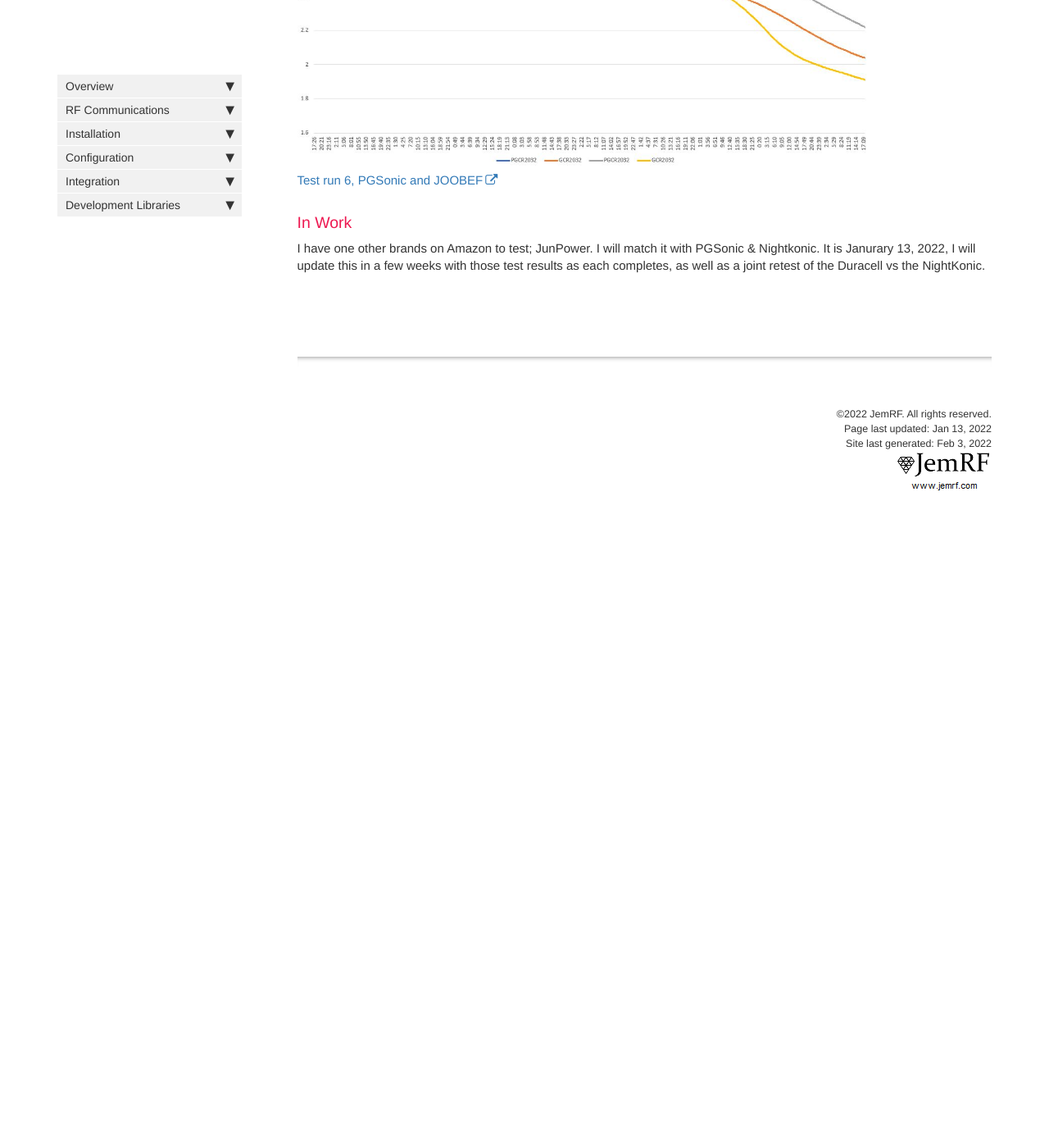
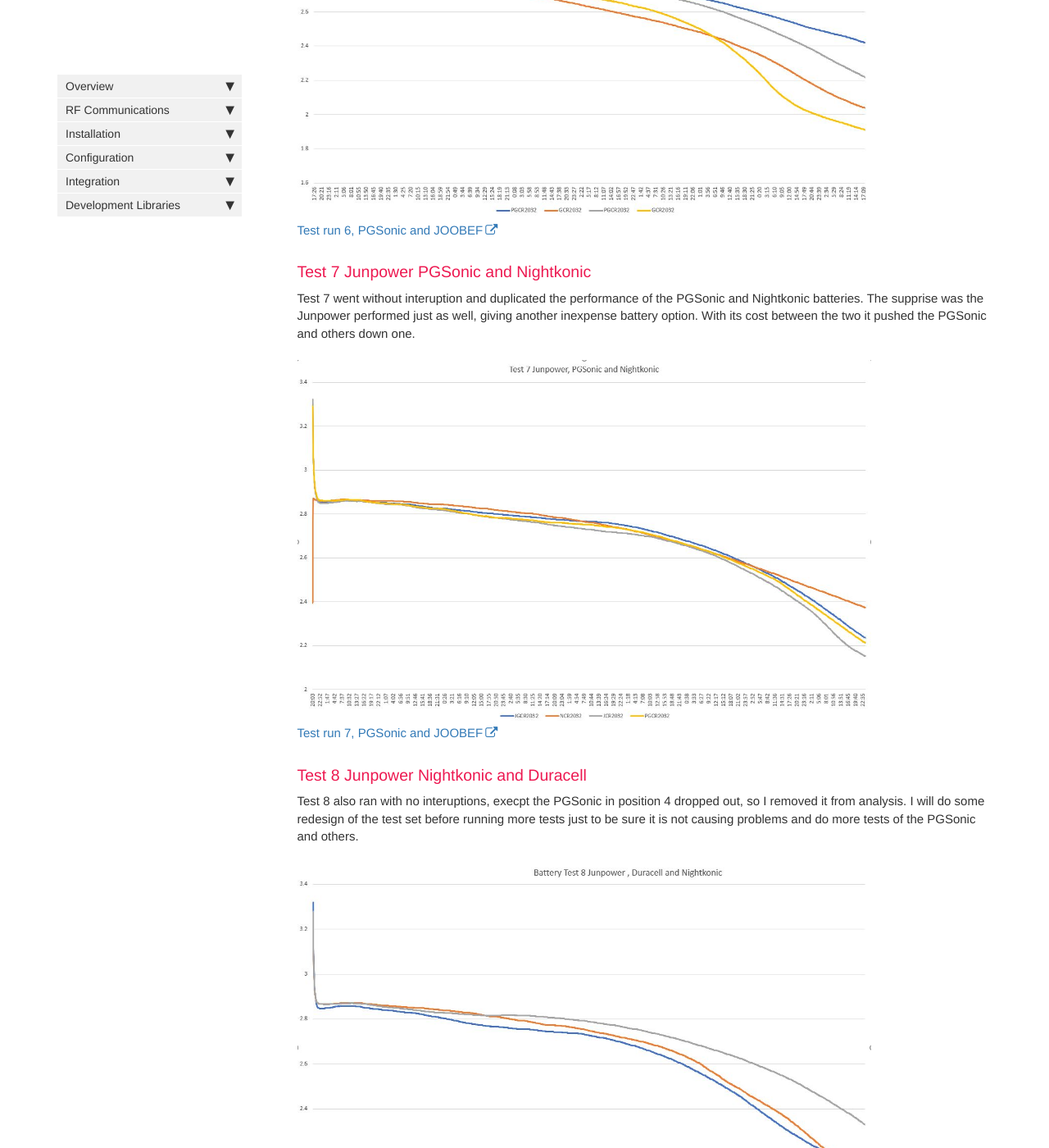
Before and after one commit to JemRF/RF-Documentation, a Jekyll site: the page built from pages/mydoc/cr2032_battery_testing.md, in a window 1280 px wide and 1400 px high, scrolled down 7941 px. Shown: the whole window at 82% size. Built offline with Jekyll 4.4.1, drawn with Linux system fonts in a browser that asks for light colours; comment, search, counter and statistics services are not loaded; before the commit the page ends 8604 px from its top, so only the background shows below that; some of the changed text lies outside the part shown.

Commit message:
JD-7 #comment Update with test 7 and 8 #inWork

```diff
--- a/pages/mydoc/cr2032_battery_testing.md
+++ b/pages/mydoc/cr2032_battery_testing.md
@@ -1,7 +1,7 @@
 ---
 title: CR2032 Battery Testing
 keywords: 2032, cr2032, coin battery, testing coin battery
-last_updated: Jan 13, 2022
+last_updated: Feb 03, 2022
 tags:
 summary: "This page is a work in progress - stay tuned for updates"
 sidebar: mydoc_sidebar
@@ -45,12 +45,13 @@ First, I needed to create a performance rating. To do that, I assigned a ranking
 |Brand  |Code for Testing|General Cost (C) |Days Working|Cost Per Performance|C/P Order|
 |-------|-------------------|:---------------:|:---------------:|:--------------:|:-----------:|
 |NightKonic |NCR2032    |$ 0.25   |8-9|.083 |1|
-|PGSonic	|PGCR2032	|$ 0.45 |8-9 |.150|2|
-|Duracell   |DCR2032    |$ 1.21   |10-11|.234  |3|
-|JOOBEF 	|GCR2032	|$ 0.25 |6-7|.250|4|
-|Panasonic  |PCR2032    |$ 0.5    |6-7|.500  |5|
-|Energizer  |ECR2032    |$ 0.76   |6-7|.710  |6|
-|Amazon |ACR2032    |0.79   |6-7|.790  |7|
+|Junpower   |JCR2032    |$ 0.39 |8-9|.130 |2|
+|PGSonic	|PGCR2032	|$ 0.45 |8-9 |.150|3|
+|Duracell   |DCR2032    |$ 1.21   |10-11|.234  |4|
+|JOOBEF 	|GCR2032	|$ 0.25 |6-7|.250|5|
+|Panasonic  |PCR2032    |$ 0.5    |6-7|.500  |6|
+|Energizer  |ECR2032    |$ 0.76   |6-7|.710  |7|
+|Amazon |ACR2032    |0.79   |6-7|.790  |8|
 
 Because prices are under constant change, your price could change the Cost to Performance Order.  These prices were what I paid at the time I ordered them or their cost at this publication.
 
@@ -164,5 +165,18 @@ Test 6 was a smooth test with no interruptions or strange events.  This test las
 
 {% include image.html file="cr2032_test_6f.jpg" alt="Test Run 6"%}
 [Test run 6, PGSonic and JOOBEF](https://jemrf.github.io/RF-Documentation/images/cr2032_test_6f.jpg)
-### In Work
-I have one other brands on Amazon to test; JunPower. I will match it with PGSonic & Nightkonic. It is Janurary 13, 2022, I will update this in a few weeks with those test results as each completes, as well as a joint retest of the Duracell vs the NightKonic.
+
+### Test 7 Junpower PGSonic and Nightkonic
+Test 7 went without interuption and duplicated the performance of the PGSonic and Nightkonic batteries.  The supprise was the Junpower performed just as well, giving another inexpense battery option. With its cost between the two it pushed the PGSonic and others down one.
+
+{% include image.html file="cr2032_test_7.jpg" alt="Test Run 7"%}
+[Test run 7, PGSonic and JOOBEF](https://jemrf.github.io/RF-Documentation/images/cr2032_test_7.jpg)
+
+### Test 8 Junpower Nightkonic and Duracell
+Test 8 also ran with no interuptions, execpt the PGSonic in position 4 dropped out, so I removed it from analysis. I will do some redesign of the test set before running more tests just to be sure it is not causing problems and do more tests of the PGSonic and others.
+
+{% include image.html file="cr2032_test_8.jpg" alt="Test Run 8"%}
+[Test run 8, PGSonic and JOOBEF](https://jemrf.github.io/RF-Documentation/images/cr2032_test_8.jpg)
+
+It is Febuary 3, 2022, I will continue over the next few months to rerun comparison tests and update this report with those test results.
+If you have any questions email support@jemrf.com.
```
Also changed, not shown: images/cr2032_test_7.jpg (added), images/cr2032_test_8.jpg (added).
